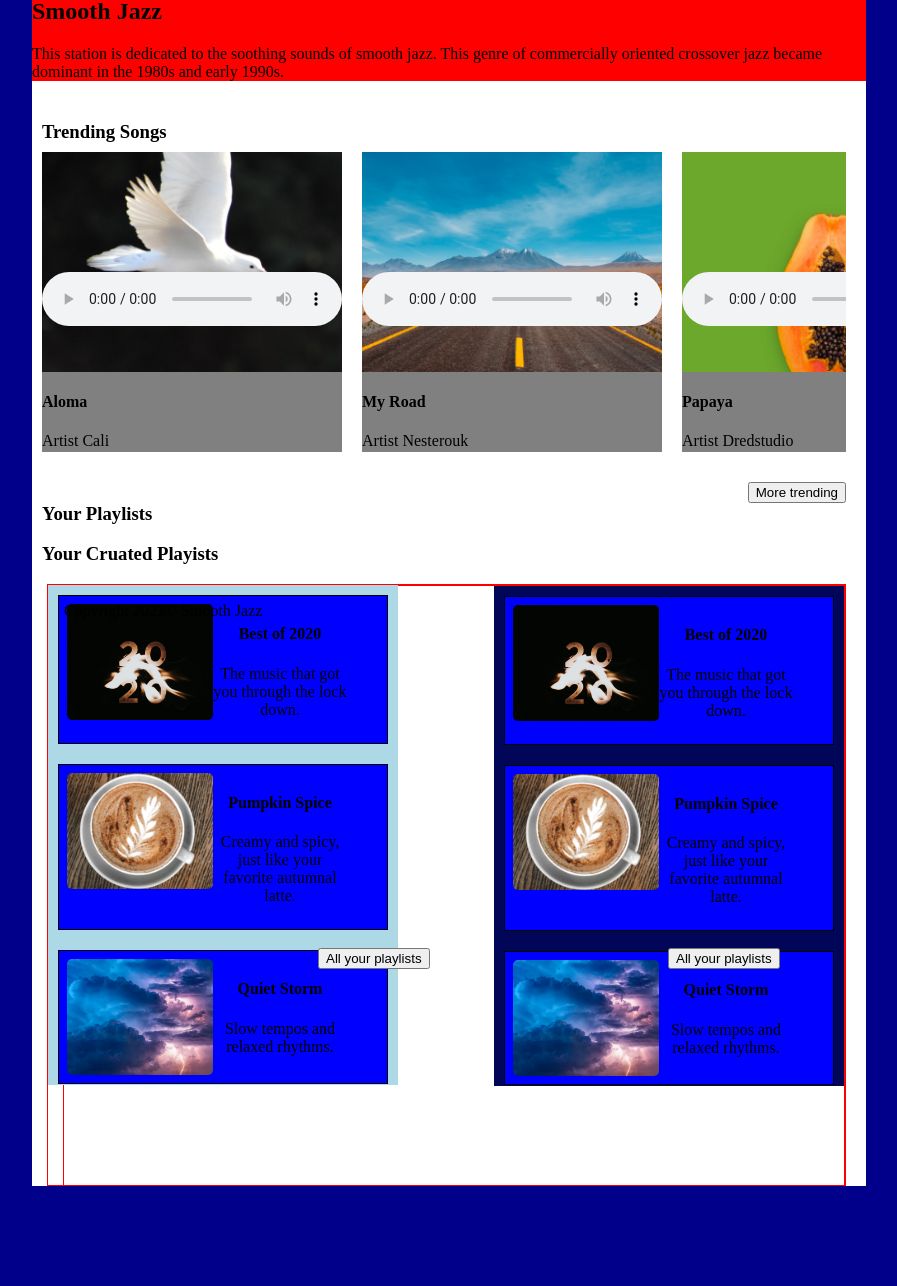
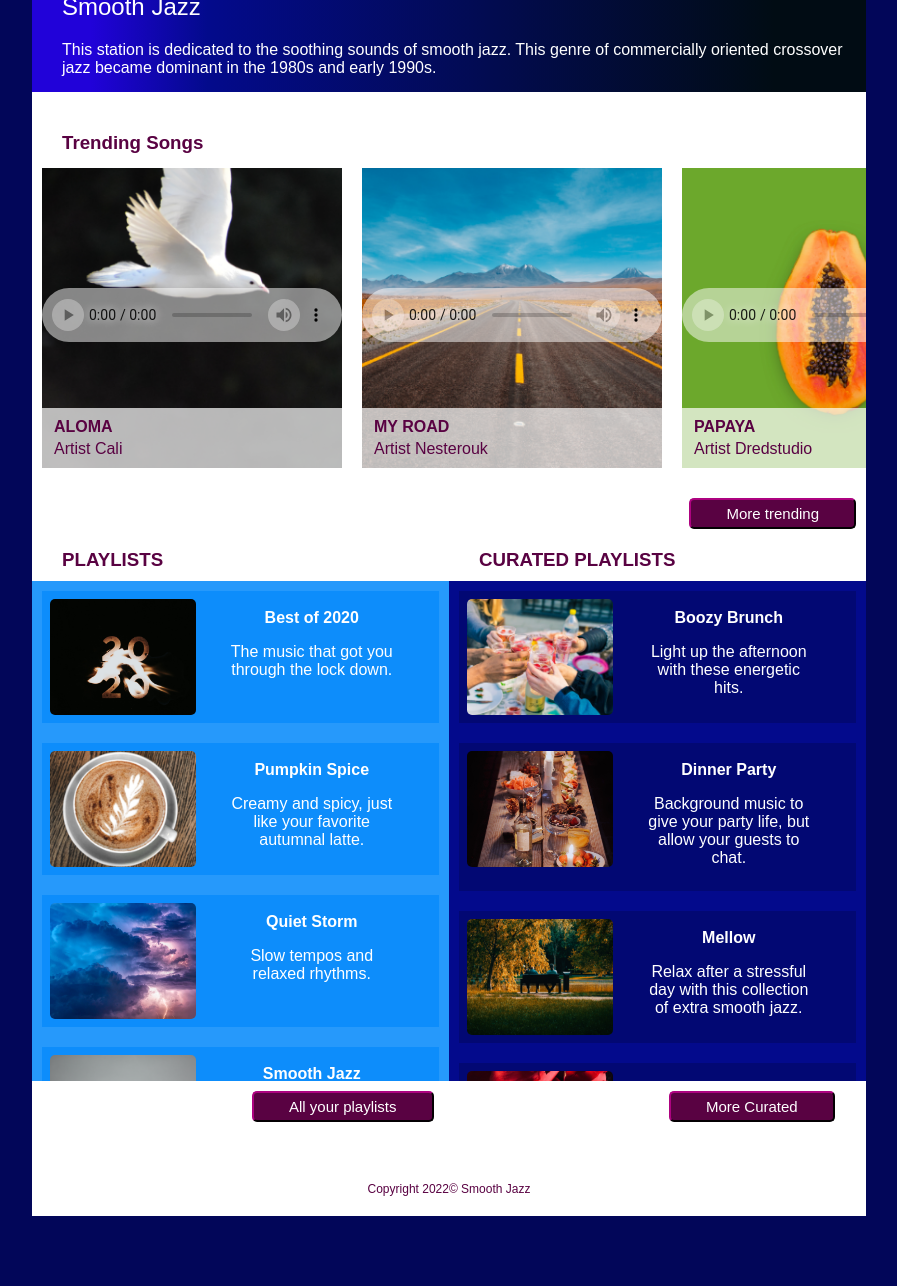
Before and after one commit to carolina-9/StreamingMedia, a plain HTML site: page index.html in a window 1280 px wide. Shown: the part 71-1357 px from the top of the page, without its empty margins (191-1088 px from the left). After the commit the page ends 1287 px from the top, so only its background shows below. Drawn offline with Linux system fonts and the light colour scheme; a web font is replaced by a local one.

Commit message:
More HTML and CSS fixes

```diff
--- a/index.html
+++ b/index.html
@@ -5,6 +5,7 @@
     <meta http-equiv="X-UA-Compatible" content="IE=edge">
     <meta name="viewport" content="width=device-width, initial-scale=1.0">
     <link rel="stylesheet" href="style.css">
+    <link rel="stylesheet" href="https://use.typekit.net/fsq5alp.css">
     <title>MuzakMaker</title>
 </head>
    <main>
@@ -13,12 +14,13 @@
     </p>
    </main>
    <nav>
-    <h1>MuzakMaker</h1>
+    <!-- <h1>MuzakMaker</h1>  -->
     <ul>
+        <li class="nav-headline">MuzakMaker</li>
+        <li>Curated Playlists</li>
+        <li>Your playlists</li>
+        <li>Trending Songs</li>
         <li><img src="images/duke-silver.png" alt="duke silver"></li>
-        <li>Trending Songs</li>
-        <li>Your playlists</li>
-        <li>Curated Playlists</li>
     </ul>
    </nav>
    <section class="content">
@@ -26,8 +28,8 @@
         <div class="trending" id="trending-scroll">
                 <section class="horizontal-songs">
                     <div class="inner-trending-text">
-                        <h4>Aloma</h4>
-                        <p>Artist Cali</p>
+                        <h4>ALOMA</h4>
+                        <p class="margin-reset">Artist Cali</p>
                     </div>
                     <img src="images/aloma-cover.png" alt="aloma cover">
                     <audio controls src="audio/aloma.mp3"></audio>
@@ -35,8 +37,8 @@
 
                 <section class="horizontal-songs">
                     <section class="inner-trending-text">
-                        <h4>My Road</h4>
-                        <p>Artist Nesterouk</p>
+                        <h4>MY ROAD</h4>
+                        <p class="margin-reset"> Artist Nesterouk</p>
                     </section>
                     <img src="images/my-road-cover.png" alt="my road cover">
                     <audio controls src="audio/my-road.mp3"></audio>
@@ -44,8 +46,8 @@
 
                 <section class="horizontal-songs">
                     <section class="inner-trending-text">
-                        <h4>Papaya</h4>
-                        <p>Artist Dredstudio</p>
+                        <h4>PAPAYA</h4>
+                        <p class="margin-reset">Artist Dredstudio</p>
                     </section>
                     <img src="images/papaya-cover.png" alt="papaya cover">
                     <audio controls src="audio/papaya.mp3"></audio>
@@ -53,8 +55,8 @@
 
                 <section class="horizontal-songs">
                     <section class="inner-trending-text">
-                        <h4>Smoothies</h4>
-                        <p>Artist Black Rhomb</p>
+                        <h4>SMOOTHIES</h4>
+                        <p class="margin-reset">Artist Black Rhomb</p>
                     </section>
                     <img src="images/smoothies-cover.png" alt="smoothies cover">
                     <audio controls src="audio/smoothies.mp3"></audio>
@@ -62,8 +64,8 @@
 
                 <section class="horizontal-songs">
                     <section class="inner-trending-text">
-                        <h4>Successful Performance</h4>
-                        <p>Artist Ricky Bombino</p>
+                        <h4>SUCCESSFUL PERFORMANCE</h4>
+                        <p class="margin-reset">Artist Ricky Bombino</p>
                     </section>
                     <img src="images/successful-performance-cover.png" alt="successful performace cover">
                     <audio controls src="audio/successful-performance.mp3"></audio>
@@ -72,11 +74,15 @@
             <div class="align-button-right">
                 <button>More trending</button>
             </div>
+            <!-- PLaylists Scroll Section -->
 
-            <div id="playlists">
-                <h3>Your Playlists</h3>
-                <h3>Your Cruated Playists</h3>
-                <section class="both-playlists">
+            <div class="wrapper-both-playlists">
+                <!-- Titles -->
+                <div><h3 class="playlist-heading">Playlists</h3></div>
+                <div><h3 class="playlist-heading"> Curated Playlists</h3></div>
+
+                <!-- Scrollable PLaylists -->
+                <div>
                     <section class="your-playlists" id="playlists">
                         <section class="your-playlist-cards">
                             <img src="images/best-of-2020-cover.png" alt="best of 2020 cover">
@@ -117,65 +123,11 @@
                                 <p>Background music to keep you going while you study.</p>
                             </div>
                         </section>
-                            <button class="playlists-button">All your playlists</button>
                     </section>
-            <!-- </div> -->
-
-
-                <!-- <div id="playlists"> -->
-                    <!-- <h3>Your Playlists</h3> -->
-                    <section class="both-playlists">
+                </div>
+                <div>
                     <section class="curated-playlists" id="playlists">
-                                <section class="your-playlist-cards">
-                                    <img src="images/best-of-2020-cover.png" alt="best of 2020 cover">
-                                    <div class="align-side-text">
-                                        <h4>Best of 2020</h4>
-                                        <p>The music that got you through the lock down.</p>
-                                    </div>
-                                </section>
-
-                                <section class="your-playlist-cards">
-                                    <img src="images/pumpkin-spice-cover.png" alt="pumpkin spice cover">
-                                    <div class="align-side-text">
-                                        <h4>Pumpkin Spice</h4>
-                                        <p>Creamy and spicy, just like your favorite autumnal latte.</p>
-                                    </div>
-                                </section>
-
-                                <section class="your-playlist-cards">
-                                    <img src="images/quiet-storm-cover.png" alt="quiet storm cover">
-                                    <div class="align-side-text">
-                                        <h4>Quiet Storm</h4>
-                                        <p>Slow tempos and relaxed rhythms.</p>
-                                    </div>
-                                </section>
-
-                                <section class="your-playlist-cards">
-                                    <img src="images/smooth-jazz-cover.png" alt="smooth jazz cover">
-                                    <div class="align-side-text">
-                                        <h4>Smooth Jazz</h4>
-                                        <p>The pioneers of smooth jazz</p>
-                                    </div>
-                                </section>
-
-                                <section class="your-playlist-cards">
-                                    <img src="images/smooth-study-cover.png" alt="smooth study cover">
-                                    <div class="align-side-text">
-                                        <h4>Smooth Study</h4>
-                                        <p>Background music to keep you going while you study.</p>
-                                    </div>
-                                </section>
-                    </section>
-             <!-- </div> -->
-
-                    <button class="playlists-button">All your playlists</button>
-
-
-             <!-- <div id="playlists">
-                    <h3>Curated Playlists</h3>
-                <section class="curated-playlists"  id="playlists">
-
-                        <section class="your-playlist-cards">
+                        <section class="curated-playlist-cards">
                             <img src="images/boozy-brunch-cover.png" alt="Boozy Brunch">
                             <div class="align-side-text">
                                 <h4>Boozy Brunch</h4>
@@ -183,7 +135,7 @@
                             </div>
                         </section>
 
-                        <section class="your-playlist-cards">
+                        <section class="curated-playlist-cards">
                             <img src="images/dinner-party-cover.png" alt="dinner party cover">
                             <div class="align-side-text">
                                 <h4>Dinner Party</h4>
@@ -191,7 +143,7 @@
                             </div>
                         </section>
 
-                        <section class="your-playlist-cards">
+                        <section class="curated-playlist-cards">
                             <img src="images/mellow-cover.png" alt="mellow cover">
                             <div class="align-side-text">
                                 <h4>Mellow</h4>
@@ -199,7 +151,7 @@
                             </div>
                         </section>
 
-                        <section class="your-playlist-cards">
+                        <section class="curated-playlist-cards">
                             <img src="images/jazz-chill-cover.png" alt="jazz and chill cover">
                             <div class="align-side-text">
                                 <h4>Jazz and Chill</h4>
@@ -207,7 +159,7 @@
                             </div>
                         </section>
 
-                        <section class="your-playlist-cards">
+                        <section class="curated-playlist-cards">
                             <img src="images/smooth-saxophone-cover.png" alt="Jazz Saxophone cover">
                             <div class="align-side-text">
                                 <h4>Jazz Saxophone</h4>
@@ -215,10 +167,13 @@
                             </div>
                         </section>
                     </section>
-                <button class="curated-button">More curated</button>
+                </div>
+
+                <!-- Buttons -->
+                <div><button class="playlists-button">All your playlists</button></div>
+                <div><button class="playlists-button">More Curated</button></div>
               </div>
             </section>
-     </section> -->
 </sectio>
    <footer>
     <p>Copyright 2022&copy; Smooth Jazz </p>
--- a/style.css
+++ b/style.css
@@ -1,57 +1,79 @@
  body {
     width:834px;
-    background-color: darkblue;
+    background-color: #020659 ;
     margin: 0 auto;
     overflow-x: hidden;
-
+    font-family: raleway, sans-serif;
 }
  /* This is nav section */
 nav {
-    background-color: blue;
+    background-color: #030A8C;
     position:absolute;
     top:0;
     width:834px;
     margin: auto 0;
     display:block;
+    height:60px;
 }
-h1 {
+.nav-headline {
     float:left;
     color:white;
-    padding-left:50px;
+    top:-5px;
+    left:-64px;
+    position: relative;
+    font-size:25px;
+
 }
 ul li {
     list-style: none;
     float:right;
     padding-top:5px;
+    font-size:18px;
 }
 
 li {
-    padding:10px;
+    padding:38px;
+    position: relative;
+    top:-10px;
     width:80px;
     text-align: center;
+    font-family: raleway, sans-serif;
+    font-style: normal;
+    color:white;
 }
 
 /* Smooth Jazz / Main section */
 main {
-
-  margin-top:69px;
+  margin-top:59px;
   width: 100%;
-  background-color: red;
+  padding-bottom:15px;
+  color:white;
+  background: rgb(33,2,217);
+background: linear-gradient(90deg, rgba(33,2,217,1) 7%, rgba(3,10,140,1) 21%, rgba(1,12,20,1) 89%);
 }
 main p {
     margin-bottom: 0;
+    padding-left:30px;
+}
+h2 {
+    padding-left:30px;
+    padding-top:5px;
+    font-family: raleway, sans-serif;
+    font-weight: 400;
+    font-style: normal;
 }
 
 /* Trending section */
 h3 {
     margin-top:0;
-    padding-left:10px;
+    padding-left:30px;
+    padding-bottom:5px;
+    color:#590242;
 }
 .content {
     background-color: white;
-    margin-bottom:100px;
     padding-top:40px;
-    padding-right: 20px;
+    height: 1050px;
 }
 .trending {
     display: flex;
@@ -60,29 +82,28 @@ h3 {
 }
 .align-button-right {
     display: flex;
-        justify-content: flex-end;
+    justify-content: flex-end;
 }
 /* trending scroll */
 #trending-scroll {
     overflow-x:auto;
     overflow-y: hidden;
-    overflow:scroll;
 
 }
-#trending-scroll ::-webkit-scrollbar {
+#trending-scroll::-webkit-scrollbar {
     width:15px;
 
 }
-#trending-scroll ::-webkit-scrollbar-track {
+#trending-scroll::-webkit-scrollbar-track {
     box-shadow: inset 0 0 15px #590242;
 
 }
-#trending-scroll ::-webkit-scrollbar-thumb {
+#trending-scroll::-webkit-scrollbar-thumb {
     background: #590242;
     border-radius: 5px;
 
 }
-#trending-scroll ::-webkit-scrollbar-thumb:hover {
+#trending-scroll::-webkit-scrollbar-thumb:hover {
 background: #020659;
 }
 /* trending position of text/images/audio */
@@ -92,79 +113,138 @@ background: #020659;
     padding: 10px;
     height: 300px;
 }
-
+h4  {
+    margin: 0;
+    margin-top:10px;
+}
+.margin-reset {
+    margin:0;
+    margin-top:4px;
+}
 .inner-trending-text {
-    background-color: grey;
+    background: rgba(255, 255, 255, 0.7);
     position:absolute;
-    top:230px;
-    height: 80px;
-    width:300px;
+    top:250px;
+    padding-bottom:20px;
+    height: 40px;
+    width:290px;
     overflow-x:auto;
     overflow-y: hidden;
+    color:  #590242;
+    padding-left:12px;
 }
+
+/* audio */
 
 audio {
     position:absolute;
     top:130px;
     overflow-x:auto;
     overflow-y: hidden;
+}
+audio::-webkit-media-controls-mute-button {
+    border-radius: 50%;
+    background-color: white;
+}
+audio::-webkit-media-controls-play-button {
+    border-radius: 50%;
+    background-color: white;
+}
+audio::-webkit-media-controls-enclosure {
+    background: rgba(255, 255, 255, 0.5);
 
 }
 
-/* your playlist / curated playtlists floats */
-.both-playlists {
-    /* background-color: red; */
-    height:600px;
-    border: 1px solid red;
-    /* margin-top:20px; */
-    margin-left:15px;
+/* trending button */
+
+button {
+   padding-left: 35px;
+   padding-right: 35px;
+   padding-top:5px;
+   padding-bottom:5px;
+   margin-right:10px;
+   font-size: 15px;
+   background-color: #590242;
+   font-family: raleway, sans-serif;
+    font-style: normal;
+    color:white;
+   border-color: #590242;
+   border-radius: 5px;
 }
+
+/* your playlist / curated playtlists grid & style */
+
+
+.wrapper-both-playlists {
+    display: grid;
+  grid-template-columns: 417px 417px;
+  /* place-items: center */
+}
+
 .your-playlists {
-    float:left;
-    /* height:410px; */
-    width: 350px;
+    width: 417px;
     height:500px;
-    background-color: lightblue;
+    background-color: #2699FB;
+    ;
     display:grid;
     grid-template-columns: 1fr;
 }
 .curated-playlists {
-    float:right;
-    width: 350px;
+    width: 417px;
     height:500px;
-    background-color: #020659;
+    background-color:  #030A8C;
     display:grid;
     grid-template-columns: 1fr;
-    /* position: relative; */
-    /* bottom:701px; */
-    clear:right;
 }
 .your-playlist-cards{
     display:grid;
     grid-template-columns: 1fr 1fr;
-    border: 1px solid black;
     margin:10px;
-    background-color: blue;
+    background-color: #0D8DFB ;
     text-align: center;
     padding:8px;
     padding-right:40px;
+    color:white;
+
+}
+.curated-playlist-cards {
+    display:grid;
+    grid-template-columns: 1fr 1fr;
+    margin:10px;
+    background-color:   #020873 ;
+    text-align: center;
+    padding:8px;
+    padding-right:40px;
+    color:white;
+
+}
+.playlist-heading {
+    margin-top:20px;
+    margin-bottom:5px;
+    text-transform: uppercase;
+    font-family: raleway, sans-serif;
+    font-style: normal;
+}
+.playlists-button {
+   margin-top:10px;
+   margin-left: 220px;
 }
 
-/* buttons */
+footer {
+    padding-bottom:20px;
+    background-color: white;
+    text-align: center;
+}
+footer p {
+    margin:0;
+    font-size: 12px;
+    color:#590242;
+}
 
- .playlists-button {
-    bottom:-240px;
-    position: absolute;
-    margin-left:270px;
-    margin-top:200px;
+button:hover {
+    background-color: #020659;
+    transition: 0.5s;
 }
-/*
-.curated-button {
-    bottom:-240px;
-    position: absolute;
-    margin-left:700px;
-} */
-
 
 
 
@@ -174,26 +254,101 @@ audio {
     overflow-y: auto;
 
 }
-#playlists ::-webkit-scrollbar, #curated ::-webkit-scrollbar {
+#playlists::-webkit-scrollbar, #curated ::-webkit-scrollbar {
     width:15px;
 
 }
-#playlists ::-webkit-scrollbar-track, #curated ::-webkit-scrollbar-track  {
+#playlists::-webkit-scrollbar-track, #curated ::-webkit-scrollbar-track  {
     box-shadow: inset 0 0 15px #020659;
 
 }
-#playlists ::-webkit-scrollbar-thumb, #curated ::-webkit-scrollbar-thumb {
+#playlists::-webkit-scrollbar-thumb, #curated ::-webkit-scrollbar-thumb {
     background: #020659;
     border-radius: 5px;
 
 }
-#playlists ::-webkit-scrollbar-thumb:hover, #curated ::-webkit-scrollbar-thumb:hover {
+#playlists::-webkit-scrollbar-thumb:hover, #curated ::-webkit-scrollbar-thumb:hover {
     background: white;
 
 }
 
-footer {
-    bottom: auto;
-    position:absolute;
+/* media query */
+
+
+
+@media screen and (max-width:375px) {
+    .wrapper-both-playlists {
+        display:grid;
+        grid-template-columns: 1fr;
+
+    }
 }
-/* CSS AUDIO */
+
+/* menu code */
+
+ul {
+    overflow: hidden;
+    max-height: 0;
+    transition: max-height .2s ease-out;
+}
+label {
+    cursor: pointer;
+    display: inline-block;
+    padding: 28px 20px;
+    position: relative;
+    user-select: none;
+}
+label span {
+    background-color: #ffffff;
+    display: block;
+    height: 2px;
+    position: relative;
+    transition: background-color .2s ease-out;
+    width: 18px;
+}
+label span:before, label span:after {
+    background: #ffffff;
+    content: '';
+    display: block;
+    height: 100%;
+    position: absolute;
+    transition: all .2s ease-out;
+    width: 100%;
+}
+label span:before {
+    top: 5px;
+}
+label span:after {
+    top: -5px;
+}
+input {
+    display: none;
+}
+input:checked ~ ul {
+    max-height: 500px;
+}
+input:checked ~ label span {
+    background: transparent;
+}
+input:checked ~ label span:before {
+    transform: rotate(-45deg);
+}
+input:checked ~ label span:after {
+    transform: rotate(45deg);
+}
+input:checked ~ label:not(.steps) span:before, input:checked ~ label:not(.steps) span:after {
+    top: 0;
+}
+
+@media screen and (min-width:834px) {
+    ul {
+        overflow: visible;
+        position: absolute;
+        top: 0;
+        display: grid;
+        grid-template-columns: 1fr 1fr 1fr 1fr 1fr;
+    }
+    label span, input {
+        display: none;
+    }
+}
```
Also changed, not shown: 1 other file. Lines whose indentation alone changed are shown as unchanged.
